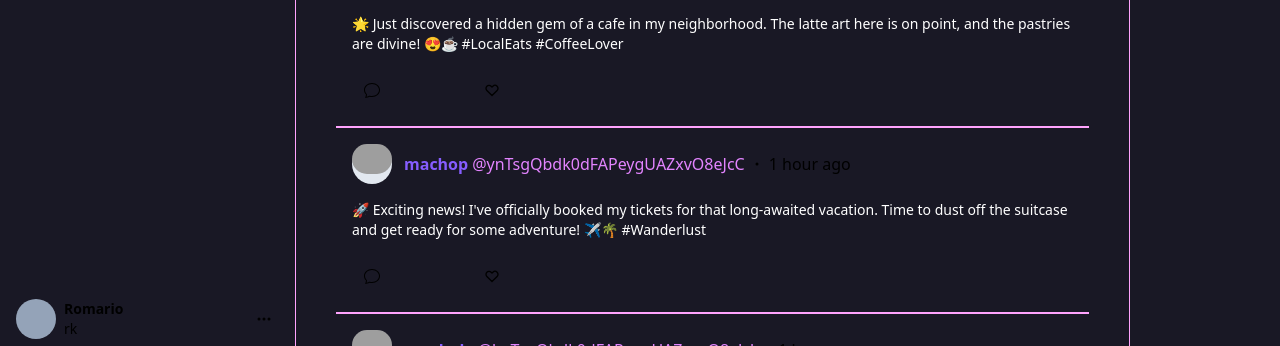
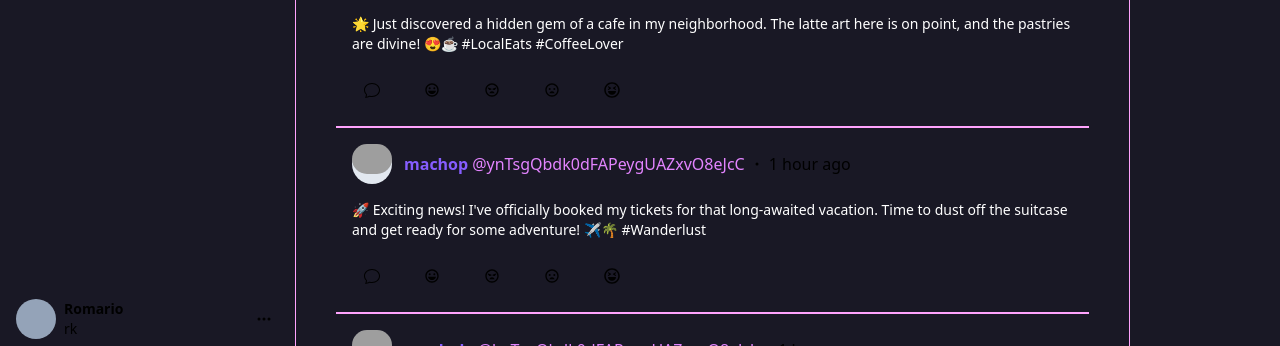
Before and after one commit to NFTGramOrg/NFTgram_FE, a Next.js app: page /profile in a window 1280 px wide. Shown: the part 441-787 px from the top of the page. Built offline with nearby package versions, Linux system fonts and the light colour scheme; grey boxes are pictures that could not be loaded; what @cityofzion/wallet-connect-sdk-react would draw is missing.

Commit message:
reactions

```diff
--- a/components/Feed.tsx
+++ b/components/Feed.tsx
@@ -2,7 +2,10 @@ import Image from "next/image";
 import Link from "next/link";
 import React from "react";
 import { BsChat, BsDot } from "react-icons/bs";
-import { HiOutlineHeart } from "react-icons/hi";
+import {BiHappyAlt} from "react-icons/bi";
+import {BiAngry} from "react-icons/bi"
+import {BiSad} from "react-icons/bi"
+import {FaRegLaughSquint} from "react-icons/fa"
 
 interface FeedProps {
   name: string;
@@ -52,12 +55,21 @@ function Feed({ name, id, image, content,contentimageurl }: FeedProps) {
                 </div>
               )
             }
-            <div className="flex items-center justify-start space-x-20 mt-2 w-full">
+            <div className="flex items-center justify-start space-x-5 mt-2 w-full">
               <div className=" rounded-full hover:bg-white/10 transition duraition-200 p-3 cursor-pointer">
                 <BsChat />
               </div>
               <div className=" rounded-full hover:bg-white/10 transition duraition-200 p-3 cursor-pointer">
-                <HiOutlineHeart />
+                <BiHappyAlt />
+              </div>
+              <div className=" rounded-full hover:bg-white/10 transition duraition-200 p-3 cursor-pointer">
+                <BiAngry />
+              </div>
+              <div className=" rounded-full hover:bg-white/10 transition duraition-200 p-3 cursor-pointer">
+                <BiSad />
+              </div>
+              <div className=" rounded-full hover:bg-white/10 transition duraition-200 p-3 cursor-pointer">
+                <FaRegLaughSquint />
               </div>
             </div>
           </div>
```
Also changed, not shown: components/Profile.tsx (+4 -6 lines).
